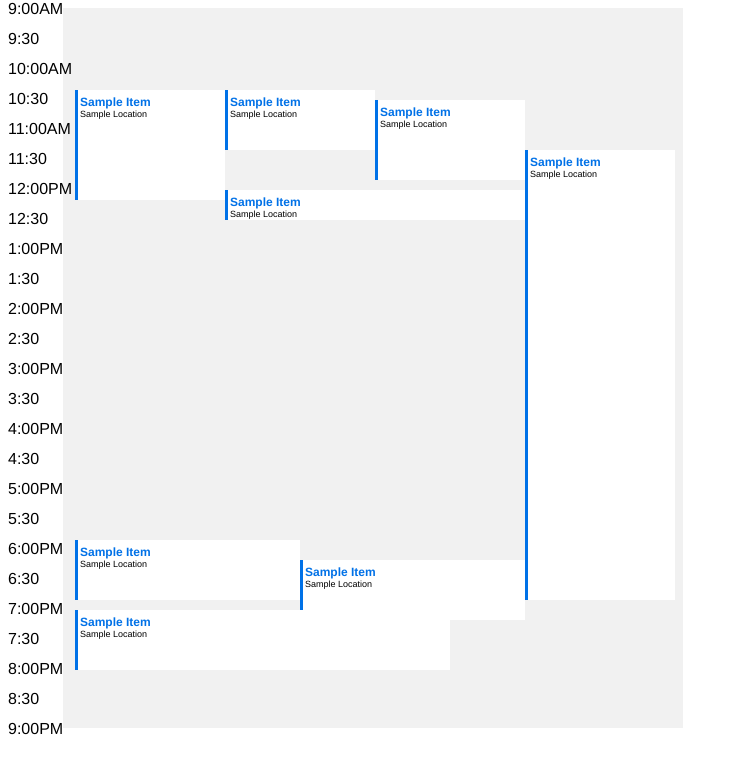
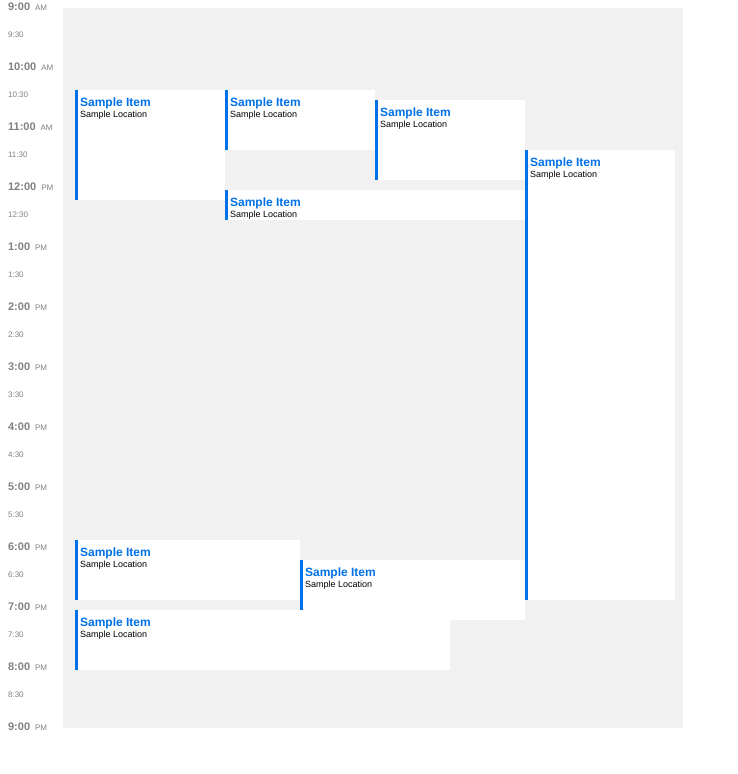
Before and after one commit to moog16/day_calendar, a plain HTML site: page index.html in a window 1280 px wide. Shown: the whole page, without its empty margins (0-738 px from the left). Drawn offline with Linux system fonts and the light colour scheme.

Commit message:
changed more time styles and refactored script.js

```diff
--- a/script.js
+++ b/script.js
@@ -13,22 +13,17 @@ function layOutDay(events) {
     return calendarEvents;
   }
 
-  function renderCalendar(calendar) {
-    calendar.appendChild(createDiv('calendar-day-layout'));
-    renderTimes(calendar);
-  }
 
-  renderCalendar(calendar);
+  calendar.appendChild(createDiv('calendar-day-layout'));
 
   var calendarEvents = getCalendarEvents(events);
+  // sort by start and end times
+  calendarEvents.sortByStartAndEndTimes();
 
   //set overlapping events
   for(var i=0; i<calendarEvents.length; i++) {
     calendarEvents[i].setOverlappingEvents(calendarEvents);
   }
-
-  // sort by start and end times
-  calendarEvents.sortByStartAndEndTimes();
 
   // find largest array of common overlaps and set on
   // calEvent.maxOverlaps
@@ -81,5 +76,5 @@ var events = [
 {start: 190, end: 220},
 ];
 
-
+renderTimes(calendar);
 layOutDay(events);
--- a/styles.css
+++ b/styles.css
@@ -8,19 +8,6 @@ body {
   padding: 0 10px;
   display: inline-block;
   background: #F1F1F1;
-}
-
-.calendar-day-times {
-  height: 720px;
-  width: 55px;
-  display: inline-block;
-  float: left;
-}
-
-
-.calendar-day-time {
-  position: absolute;
-  float: right;
 }
 
 .calendar-event {
@@ -37,10 +24,44 @@ body {
   background: #0071E7;
 }
 
-.title,
-.location {
+.calendar-day-time {
+  position: absolute;
+  float: right;
+  font-size: 8px;
+  color: #808080;
+}
+
+.calendar-day-times {
+  height: 720px;
+  width: 55px;
+  display: inline-block;
+  float: left;
+}
+
+.location,
+.title {
   margin: 0 5px;
 }
+
+.location {
+  margin-bottom: 5px;
+  font-weight: 200;
+  font-size: 9px;
+}
+
+.on-hour {
+  /*position: absolute;*/
+  /*left: 0;*/
+  font-size: 11px;
+  font-weight: 700;
+}
+
+.period-of-day {
+  /*position: absolute;*/
+  /*right: 0;*/
+  margin-left: 5px;
+}
+
 
 .title {
   margin-top: 5px;
@@ -48,9 +69,3 @@ body {
   font-size: 12px;
   font-weight: 600;
 }
-
-.location {
-  margin-bottom: 5px;
-  font-weight: 200;
-  font-size: 9px;
-}
```
